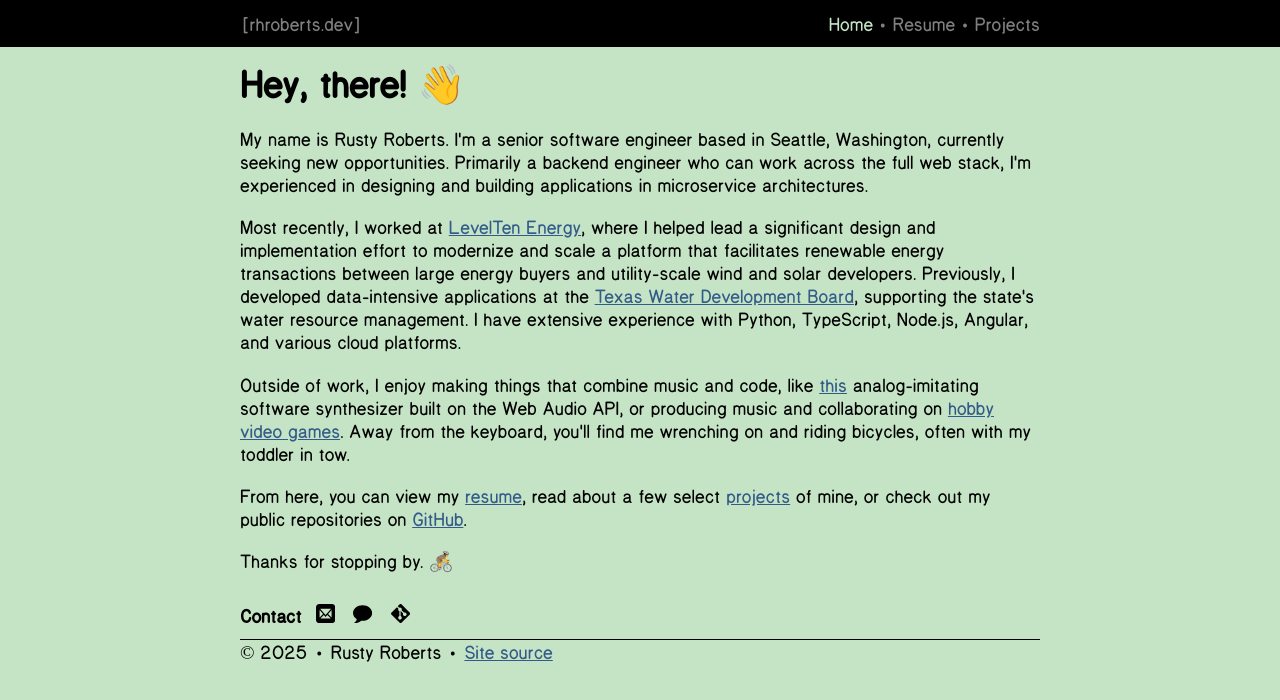
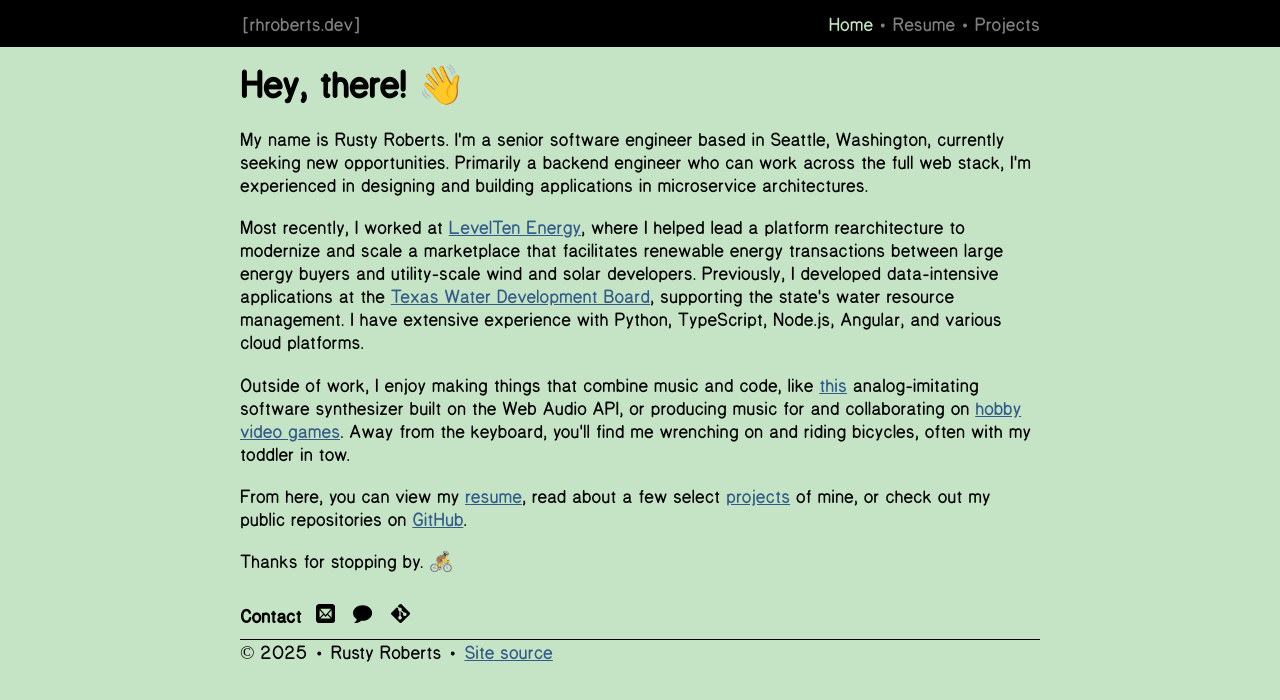
Before and after one commit to rhroberts/homepage, a React (Vite) app: page /#/ in a window 1280 px wide. Shown: the top 700 px of the page. Built offline with nearby package versions, Linux system fonts and the light colour scheme.

Commit message:
feat: home page edits

```diff
--- a/src/pages/Home.tsx
+++ b/src/pages/Home.tsx
@@ -25,11 +25,11 @@ export default function Home() {
             >
               LevelTen Energy
             </a>
-            , where I helped lead a significant design and implementation effort
-            to modernize and scale a platform that facilitates renewable energy
-            transactions between large energy buyers and utility-scale wind and
-            solar developers. Previously, I developed data-intensive
-            applications at the{" "}
+            , where I helped lead a platform rearchitecture to modernize and
+            scale a marketplace that facilitates renewable energy transactions
+            between large energy buyers and utility-scale wind and solar
+            developers. Previously, I developed data-intensive applications at
+            the{" "}
             <a
               href="https://www.twdb.texas.gov/"
               target="_blank"
@@ -52,7 +52,7 @@ export default function Home() {
               this
             </a>{" "}
             analog-imitating software synthesizer built on the Web Audio API, or
-            producing music and collaborating on{" "}
+            producing music for and collaborating on{" "}
             <a
               href="https://github.com/dmarc3/bakken"
               target="_blank"
```
